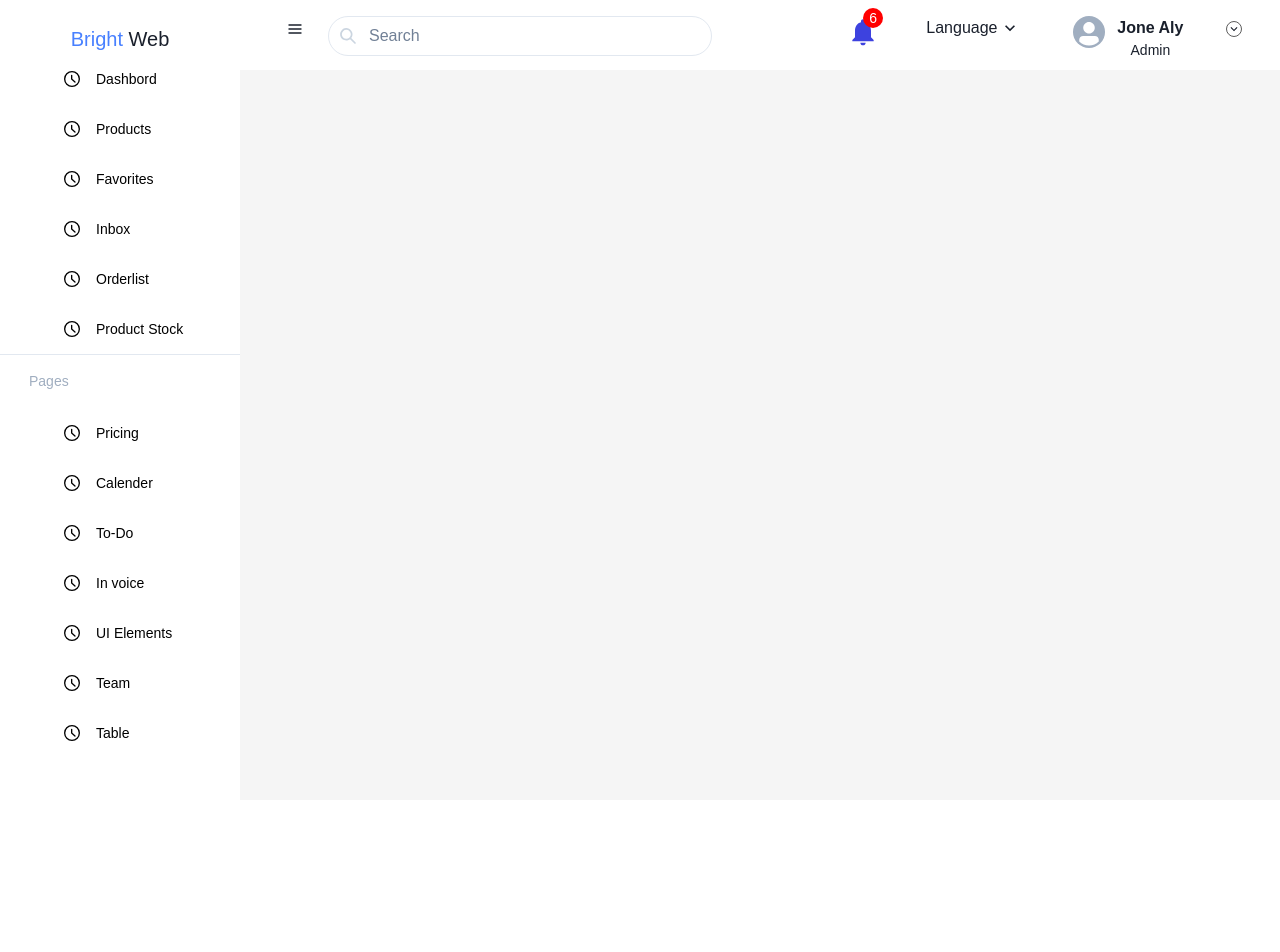
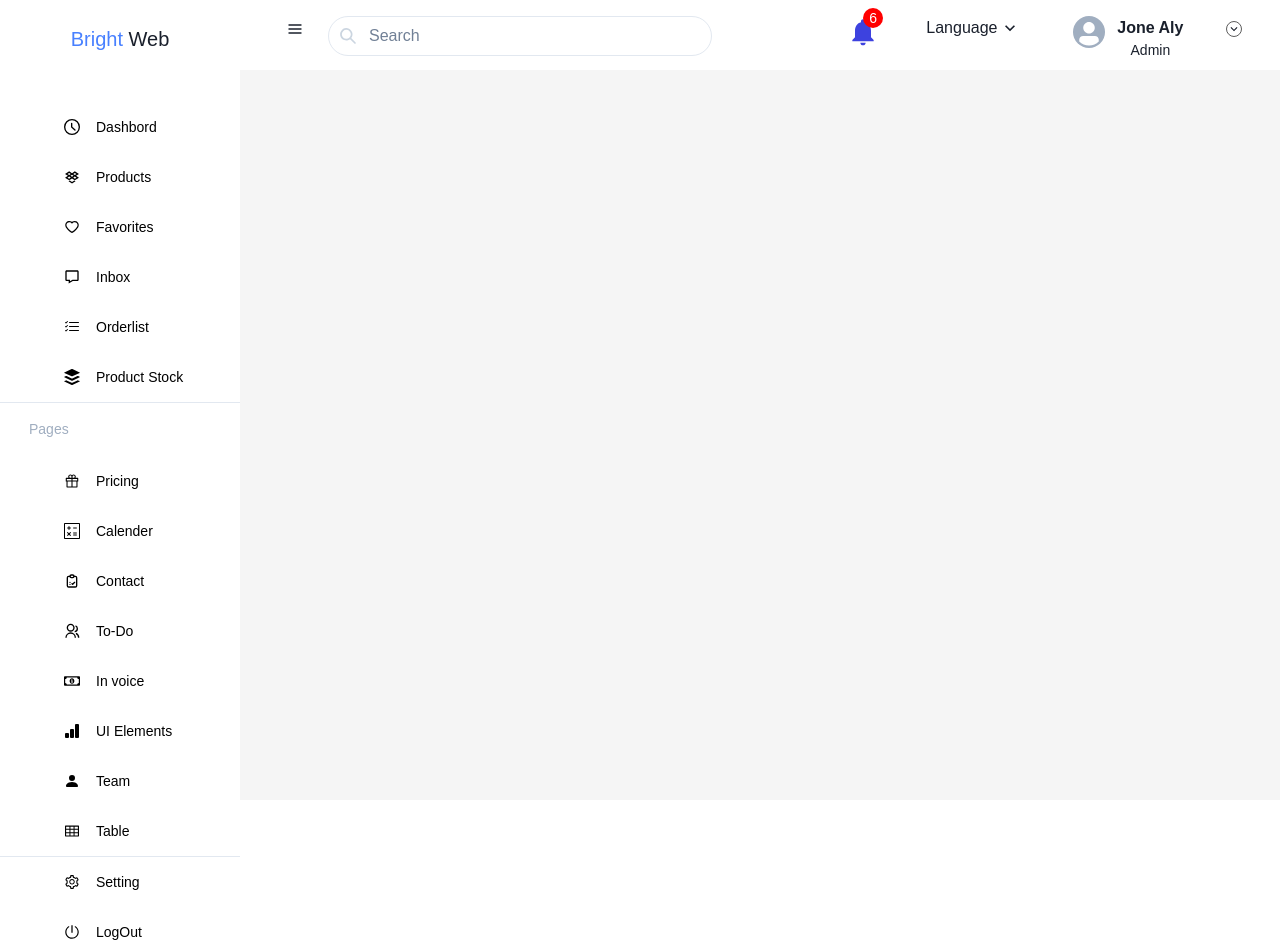
Before and after one commit to Nikhil-81/job_task, a React (Create React App) app in the folder myapp/: page / in a window 1280 px wide. Shown: the top 952 px of the page. Before the commit the page ends 800 px from the top, so only its background shows below. Built offline with nearby package versions, Linux system fonts and the light colour scheme.

Commit message:
icons_added_css_improved

```diff
--- a/myapp/package.json
+++ b/myapp/package.json
@@ -14,6 +14,7 @@
     "framer-motion": "^10.10.0",
     "react": "^18.2.0",
     "react-dom": "^18.2.0",
+    "react-icons": "^4.8.0",
     "react-redux": "^8.0.5",
     "react-router-dom": "^6.10.0",
     "react-scripts": "5.0.1",
--- a/myapp/src/component/sidebar.jsx
+++ b/myapp/src/component/sidebar.jsx
@@ -1,25 +1,51 @@
-import { color, Flex, Text } from "@chakra-ui/react"
+import { color, Flex, Text,Icon } from "@chakra-ui/react"
 import "../styles/sidebar.css"
 import {TimeIcon} from "@chakra-ui/icons"
 import { memo, useState } from "react"
 import {Link, useParams} from "react-router-dom"
+import {BiMessage} from "react-icons/bi"
+import {RiDropboxLine} from "react-icons/ri"
+import {AiOutlineHeart} from "react-icons/ai"
+import {BsListCheck} from "react-icons/bs"
+import {GrStackOverflow} from "react-icons/gr"
+import {AiOutlineGift} from "react-icons/ai"
+import {SlCalculator} from "react-icons/sl"
+import {TbCheckupList} from "react-icons/tb"
+import {RiGroupLine} from "react-icons/ri"
+import {FaRegMoneyBillAlt} from "react-icons/fa"
+import {BsBarChartFill} from "react-icons/bs"
+import {BsFillPersonFill} from "react-icons/bs"
+import {AiOutlineTable} from "react-icons/ai"
+import {AiOutlineSetting} from "react-icons/ai"
+import {AiOutlinePoweroff} from "react-icons/ai"
+
+
+
+
 
 let sidebar_handles=[
     {icon:TimeIcon,text:"Dashbord",rout:"/"},
-    {icon:TimeIcon,text:"Products",rout:""},
-    {icon:TimeIcon,text:"Favorites",rout:""},
-    {icon:TimeIcon,text:"Inbox",rout:""},
-    {icon:TimeIcon,text:"Orderlist",rout:""},
-    {icon:TimeIcon,text:"Product Stock",rout:"stock"},
+    {icon:RiDropboxLine,text:"Products",rout:""},
+    {icon:AiOutlineHeart,text:"Favorites",rout:""},
+    {icon:BiMessage,text:"Inbox",rout:""},
+    {icon:BsListCheck,text:"Orderlist",rout:""},
+    {icon:GrStackOverflow,text:"Product Stock",rout:"stock"},
 ]
 let sidebar_pages=[
-    {icon:TimeIcon,text:"Pricing"},
-    {icon:TimeIcon,text:"Calender"},
-    {icon:TimeIcon,text:"To-Do"},
-    {icon:TimeIcon,text:"In voice"},
-    {icon:TimeIcon,text:"UI Elements"},
-    {icon:TimeIcon,text:"Team"},
-    {icon:TimeIcon,text:"Table"},
+    {icon:AiOutlineGift,text:"Pricing"},
+    {icon:SlCalculator,text:"Calender"},
+    {icon:TbCheckupList,text:"Contact"},
+    {icon:RiGroupLine,text:"To-Do"},
+    {icon:FaRegMoneyBillAlt,text:"In voice"},
+    {icon:BsBarChartFill,text:"UI Elements"},
+    {icon:BsFillPersonFill,text:"Team"},
+    {icon:AiOutlineTable,text:"Table"},
+
+]
+let setting_pages=[
+    {icon:AiOutlineSetting,text:"Setting"},
+    {icon:AiOutlinePoweroff,text:"LogOut"},
+
 
 ]
 export default  memo( function Sidebar(){
@@ -35,12 +61,16 @@ function hendleClick(e){
             <Text fontSize="20px" ><span style={{color:"#4880FF"}} >Bright</span> Web</Text>
             </div>
             <div>
-                {true && sidebar_handles.map(el=>(<Link to={el.rout} ><Flex bg={tab==el.text?"#4880FF":""} onClick={(e)=>settab(e.target.id)} id={el.text}    className="sidebar_groups"  ><el.icon color={tab==el.text?"white":"black"} /> <Text id={el.text} fontSize="14px" onClick={(e)=>settab(e.target.id)} color={tab==el.text?"white":"black"}  >{el.text}</Text></Flex></Link>))}
+                {true && sidebar_handles.map(el=>(<Link to={el.rout} ><Flex bg={tab==el.text?"#4880FF":""} onClick={(e)=>settab(e.target.id)} id={el.text}    className="sidebar_groups"  ><Icon as={el.icon} color={tab==el.text?"white":"black"} /> <Text id={el.text} fontSize="14px" onClick={(e)=>settab(e.target.id)} color={tab==el.text?"white":"black"}  >{el.text}</Text></Flex></Link>))}
             </div>
             <hr/>
             <div>
                 <Text color="gray.400" className="sidebar_heading_text" >Pages</Text>
-                {true && sidebar_pages.map(el=>(<Link to={el.rout} ><Flex bg={tab==el.text?"#4880FF":""} onClick={(e)=>settab(e.target.id)} id={el.text}    className="sidebar_groups"  ><el.icon color={tab==el.text?"white":"black"} /> <Text id={el.text} fontSize="14px" onClick={(e)=>settab(e.target.id)} color={tab==el.text?"white":"black"}  >{el.text}</Text></Flex></Link>))}
+                {true && sidebar_pages.map(el=>(<Link to={el.rout} ><Flex bg={tab==el.text?"#4880FF":""} onClick={(e)=>settab(e.target.id)} id={el.text}    className="sidebar_groups"  ><Icon as={el.icon} color={tab==el.text?"white":"black"} /> <Text id={el.text} fontSize="14px" onClick={(e)=>settab(e.target.id)} color={tab==el.text?"white":"black"}  >{el.text}</Text></Flex></Link>))}
+            </div>
+            <hr/>
+            <div>
+                {true && setting_pages.map(el=>(<Link to={el.rout} ><Flex bg={tab==el.text?"#4880FF":""} onClick={(e)=>settab(e.target.id)} id={el.text}    className="sidebar_groups"  ><Icon as={el.icon} color={tab==el.text?"white":"black"} /> <Text id={el.text} fontSize="14px" onClick={(e)=>settab(e.target.id)} color={tab==el.text?"white":"black"}  >{el.text}</Text></Flex></Link>))}
             </div>
         </div>
     )
--- a/myapp/src/component/table_content.jsx
+++ b/myapp/src/component/table_content.jsx
@@ -5,10 +5,10 @@ export default function Table_thread({image,name,category,price,piece,color,hend
     return (
         <Tr>
         <Td><Image className="stock_table_image"  boxSize={30} src={image}  /></Td>
-        <Td Style={"white-space: break-spaces;"} >{name}</Td>
-        <Td>{category}</Td>
-        <Td>${price}</Td>
-        <Td>{piece}</Td>
+        <Td className="stock_table_thread_TD"  Style={"white-space: break-spaces;"} >{name}</Td>
+        <Td className="stock_table_thread_TD" >{category}</Td>
+        <Td className="stock_table_thread_TD" >${price}</Td>
+        <Td className="stock_table_thread_TD" >{piece}</Td>
         <Td><Flex wrap="wrap" >{color.map(el=>(<div className="color_circle" Style={`background:${el}`} ></div>))}</Flex></Td>
         <Td><Flex  ><span onClick={hendleEdit}  className="editIcon"> <EditIcon color="gray.400" /></span> <span  onClick={hendleDelete} className="DeleitIcon" ><DeleteIcon color="red.500" /> </span></Flex></Td>
       </Tr>
--- a/myapp/src/page/stock.jsx
+++ b/myapp/src/page/stock.jsx
@@ -28,8 +28,9 @@ function hendlePage(val){
 function hendleDelete(el){
 dispatch(Product_Delete_Request(el,page))
 }
-function hendleEdit(el){
-    console.log("Edite",el)
+function hendleModalOpen(el){
+
+
     }
 
   return (
@@ -51,7 +52,7 @@ function hendleEdit(el){
       <TableContainer colorScheme="whiteAlpha"  className="stocks_table" >
   <Table variant='simple'>
     <Thead>
-      <Tr>
+      <Tr className="stock_table_Tr" >
         <Th>Image</Th>
         <Th>Product Name</Th>
         <Th>Category</Th>
@@ -62,13 +63,13 @@ function hendleEdit(el){
       </Tr>
     </Thead>
     <Tbody>
-     {true && stock_store.data.map(el=>(<Table_thread image={el.image} name={el.title} category={el.category} price={el.price} piece={el.count} color={el.color} hendleDelete={()=>hendleDelete(el)} hendleEdit={()=>hendleEdit(el)} />))}
+     {true && stock_store.data.map(el=>(<Table_thread image={el.image} name={el.title} category={el.category} price={el.price} piece={el.count} color={el.color} hendleDelete={()=>hendleDelete(el)} hendleEdit={()=>hendleModalOpen(el)} />))}
     </Tbody>
   </Table>
 </TableContainer>
       </div>
       <div className="stock_section_3">
-        <Text fontSize="14px" color="#D5D5D5"  >Showing 1-09 of 78</Text>
+        <Text fontSize="14px" color="#D5D5D5"  >Showing 1-06 of 78</Text>
         {stock_store.stock_load?(<CircularProgress isIndeterminate color='green.300' />):(<div><Flex><span className="editIcon" onClick={()=>hendlePage(-1)}> <ChevronLeftIcon /></span> <span className="DeleitIcon" onClick={()=>hendlePage(1)} ><ChevronRightIcon /> </span></Flex></div>)}
       </div>
     </div>
--- a/myapp/src/styles/sidebar.css
+++ b/myapp/src/styles/sidebar.css
@@ -5,6 +5,7 @@
 
 .sidebar_main_cont{
     margin-top: 24px;
+    margin-bottom: 48px;
 }
 
 .sidebar_groups{
--- a/myapp/src/styles/stocks.css
+++ b/myapp/src/styles/stocks.css
@@ -63,3 +63,7 @@ background-color: #FAFBFD;
     align-items: center;
     margin-top: 38px;
 }
+
+.stock_table_Tr, .stock_table_thread_TD{
+    font-size: 14px;
+}
```
Also changed, not shown: myapp/src/component/edit_madal.jsx (added, +25 -0 lines), 1 other file (tests, documents, lock files or other folders).
